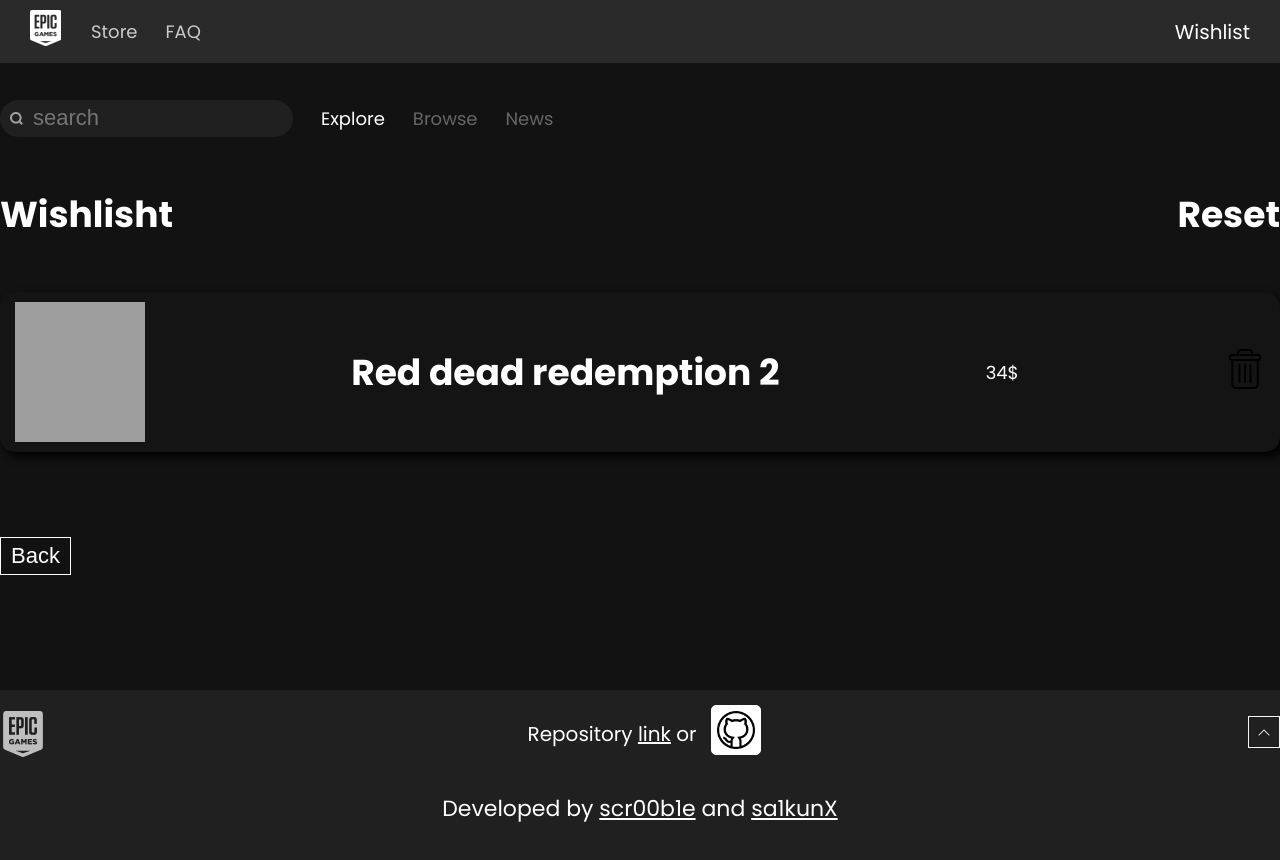
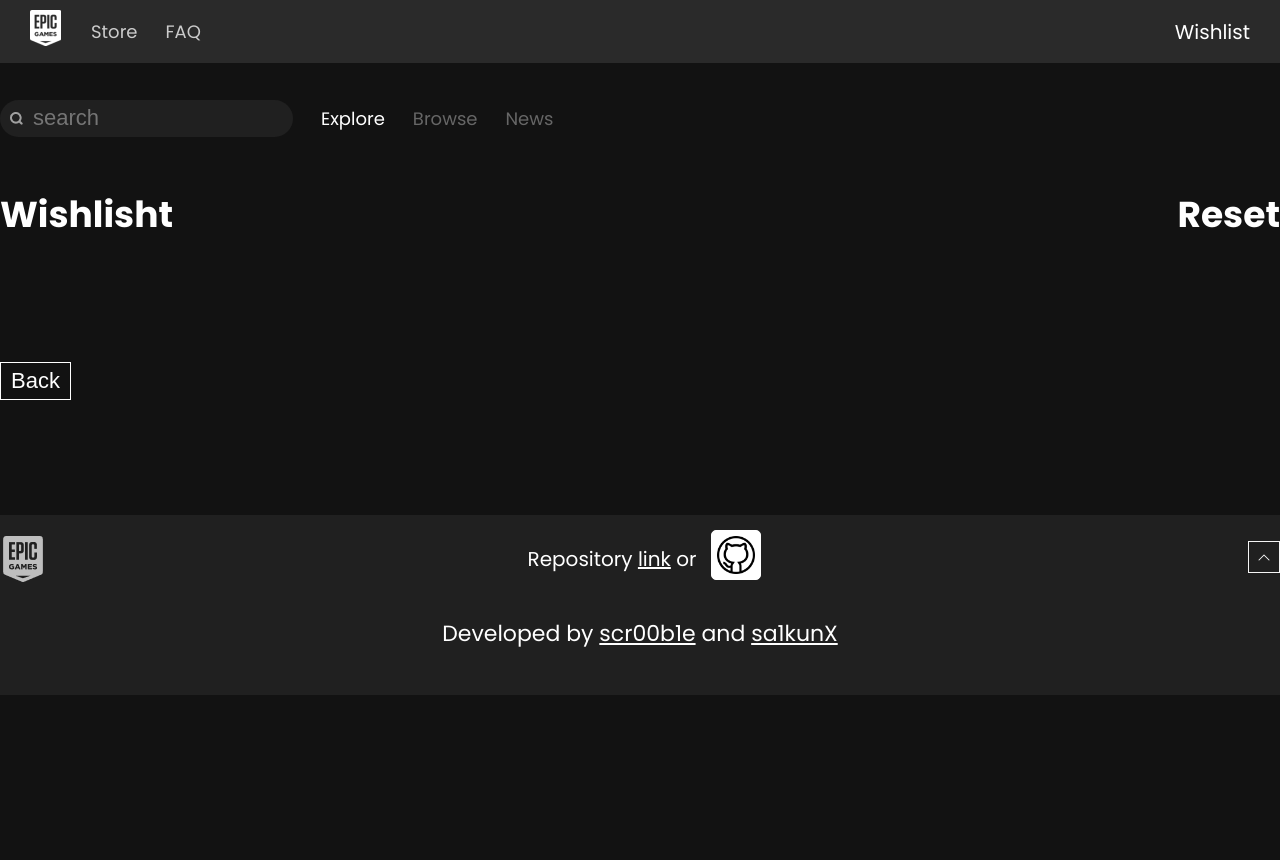
Before and after one commit to Scr00b1e/epicgames, a React (Create React App) app: page /wishlist in a window 1280 px wide. Shown: the top 860 px of the page. After the commit the page ends 800 px from the top, so only its background shows below. Built offline with nearby package versions, Linux system fonts and the light colour scheme; grey boxes are pictures that could not be loaded.

Commit message:
added redux logic

```diff
--- a/src/components/card/Card.tsx
+++ b/src/components/card/Card.tsx
@@ -1,4 +1,6 @@
 import React from 'react'
+import { useDispatch } from 'react-redux'
+import { addItem } from '../../redux/slices/wishSlice/wishSlice'
 import './card.scss'
 
 type PropsType = {
@@ -7,13 +9,34 @@
     price: number
     noPrice: number
     id: string
+    count: number
 }
 
 const Card: React.FC<PropsType> = ({ title, image, price, noPrice }) => {
+    const [clicked, setClicked] = React.useState(false)
+    //redux
+    const dispatch = useDispatch()
+    const onClickAdd = () => {
+        const item: PropsType = {
+            title,
+            image,
+            price,
+            noPrice,
+            id: '',
+            count: 0
+        }
+        dispatch(addItem(item))
+        setClicked(!clicked)
+    }
+
     return (
         <div className="card">
             <div className="card__top">
-                <img src="./img/add.png" alt="" className='card__add' />
+                <img
+                    src={clicked ? './img/checked.png' : "./img/add.png"}
+                    alt=""
+                    className='card__add'
+                    onClick={onClickAdd} />
                 <img src={image} alt="" className='card__img' />
                 <h4>{title}</h4>
             </div>
--- a/src/components/wishlistItem/WishlistItem.tsx
+++ b/src/components/wishlistItem/WishlistItem.tsx
@@ -1,16 +1,30 @@
 import React from 'react'
+import { useDispatch } from 'react-redux'
+import { removeItem } from '../../redux/slices/wishSlice/wishSlice'
 
-const WishlistItem: React.FC = () => {
+type WishlistType = {
+  title: string
+  image: string
+  price: number
+  id: string
+}
+
+const WishlistItem: React.FC<WishlistType> = ({ id, title, image, price }) => {
+  const dispatch = useDispatch()
+  const onClickRemove = (i: number) => {
+    dispatch(removeItem(i))
+  }
+
   return (
     <div className='wishlistItem'>
-        <img src="./img/gracon.png" alt="" className='wishlistItem__img'/>
-        <h1 className="wishlistItem__title">Red dead redemption 2</h1>
-        <p className="wishlistItem__price">
-            34$
-        </p>
-        <div className="wishlistItem__delete">
-            <img src="./img/delete.png" alt=""/>
-        </div>
+      <img src={image} alt="" className='wishlistItem__img' />
+      <h1 className="wishlistItem__title">{title}</h1>
+      <p className="wishlistItem__price">
+        {price}$
+      </p>
+      <div className="wishlistItem__delete" onClick={() => onClickRemove}>
+        <img src="./img/delete.png" alt="" />
+      </div>
     </div>
   )
 }
--- a/src/pages/wishlist/Wishlist.tsx
+++ b/src/pages/wishlist/Wishlist.tsx
@@ -1,18 +1,31 @@
 import React from 'react'
+import { useDispatch, useSelector } from 'react-redux'
 import { Link } from 'react-router-dom'
 import WishlistItem from '../../components/wishlistItem/WishlistItem'
+import { clearItem } from '../../redux/slices/wishSlice/wishSlice'
+import { RootState } from '../../redux/store'
 import './wishlist.scss'
 
 const Wishlist: React.FC = () => {
+  const items = useSelector((state: RootState) => state.wishSlice.subjects)
+  const dispatch = useDispatch()
+  const onClickReset = () => {
+    dispatch(clearItem)
+  }
+
   return (
     <div className='container'>
       <div className="wishlist">
         <div className="wishlist__word">
           <h1>Wishlisht</h1>
-          <h1>Reset</h1>
+          <h1 onClick={onClickReset} className="wishlist__title">Reset</h1>
         </div>
         <div className="wishlist__content">
-          <WishlistItem/>
+          {
+            items.map((obj) => (
+              <WishlistItem key={obj.id} {...obj} />
+            ))
+          }
         </div>
         <Link to={'/'}><button className='wishlist__btn'>Back</button></Link>
       </div>
--- a/src/pages/wishlist/wishlist.scss
+++ b/src/pages/wishlist/wishlist.scss
@@ -12,12 +12,17 @@
         }
     }
 
+    &__title {
+        cursor: pointer;
+    }
+
     &__content {
         display: flex;
         flex-wrap: wrap;
 
         margin: 50px 0 70px;
     }
+
     &__btn {
         padding: 5px 10px;
         margin-bottom: 15px;
@@ -30,6 +35,7 @@
         cursor: pointer;
     }
 }
+
 .wishlistItem {
     width: 100%;
     padding: 10px 15px;
@@ -47,6 +53,7 @@
         width: 130px;
         height: 140px;
     }
+
     &__delete {
         img {
             width: 40px;
--- a/src/redux/slices/wishSlice/wishSlice.ts
+++ b/src/redux/slices/wishSlice/wishSlice.ts
@@ -1,9 +1,10 @@
 import { createSlice, PayloadAction } from '@reduxjs/toolkit'
 
 export type WishType = {
-    id: number
+    id: string
     title: string
     price: number
+    noPrice: number
     image: string
     count: number
 }
@@ -48,7 +49,7 @@
 
         },
         removeItem(state: WishInitialState, action: PayloadAction<number>) {
-            state.subjects = state.subjects.filter((obj) => obj.id !== action.payload)
+            state.subjects = state.subjects.filter((obj) => obj.count !== action.payload)
         },
         clearItem(state) {
             state.subjects = []
@@ -56,6 +57,6 @@
     },
 })
 
-export const { addItem, minusItem, removeItem } = wishSlice.actions
+export const { addItem, minusItem, removeItem, clearItem } = wishSlice.actions
 
 export default wishSlice.reducer
--- a/src/redux/store.ts
+++ b/src/redux/store.ts
@@ -1,7 +1,9 @@
 import { configureStore } from '@reduxjs/toolkit'
+import wishSlice from './slices/wishSlice/wishSlice'
 
 export const store = configureStore({
     reducer: {
+        wishSlice,
     },
 })
 
```
